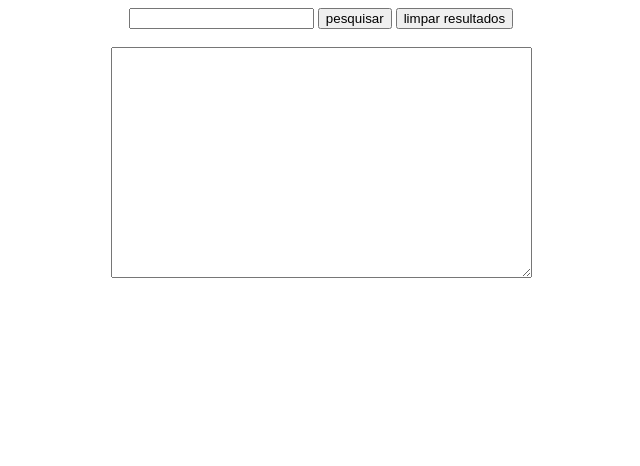
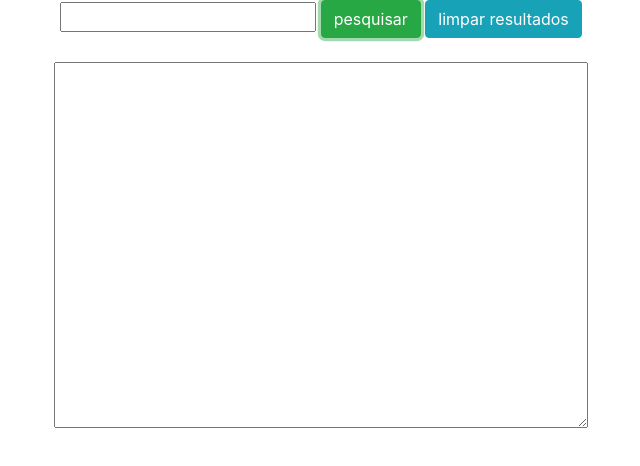
Before and after one commit to erickythierry/buscacep, a plain HTML site: page index.html in a window 1280 px wide. Both pictures are taken after a click on the button "pesquisar". Shown: the whole page, without its empty margins (319-959 px from the left). Drawn offline with nearby package versions, Linux system fonts and the light colour scheme; no server answers.

Commit message:
add bootstrap

```diff
--- a/index.html
+++ b/index.html
@@ -4,14 +4,15 @@
 <head>
     <meta charset="UTF-8">
     <meta name="viewport" content="width=device-width, initial-scale=1.0">
+    <link rel="stylesheet" href="https://stackpath.bootstrapcdn.com/bootstrap/4.3.1/css/bootstrap.min.css" integrity="sha384-ggOyR0iXCbMQv3Xipma34MD+dH/1fQ784/j6cY/iJTQUOhcWr7x9JvoRxT2MZw1T" crossorigin="anonymous">
 </head>
 
 <body>
 
-    <div id="centro" style="text-align: center" class="max-width">
-        <input type="text" id="cep">
-        <button onclick="buscaCep();" class="bg-green">pesquisar</button>
-        <button id="limpar" style="display: none;" onclick="limpar();" class="bg-green">limpar resultados</button>
+    <div id="centro" style="text-align: center" >
+        <input type="text" id="cep" >
+        <button onclick="buscaCep();" class="btn btn-success">pesquisar</button>
+        <button id="limpar" style="display: none;" onclick="limpar();" class="btn btn-info">limpar resultados</button>
         <br><br>
 
     </div>
```
